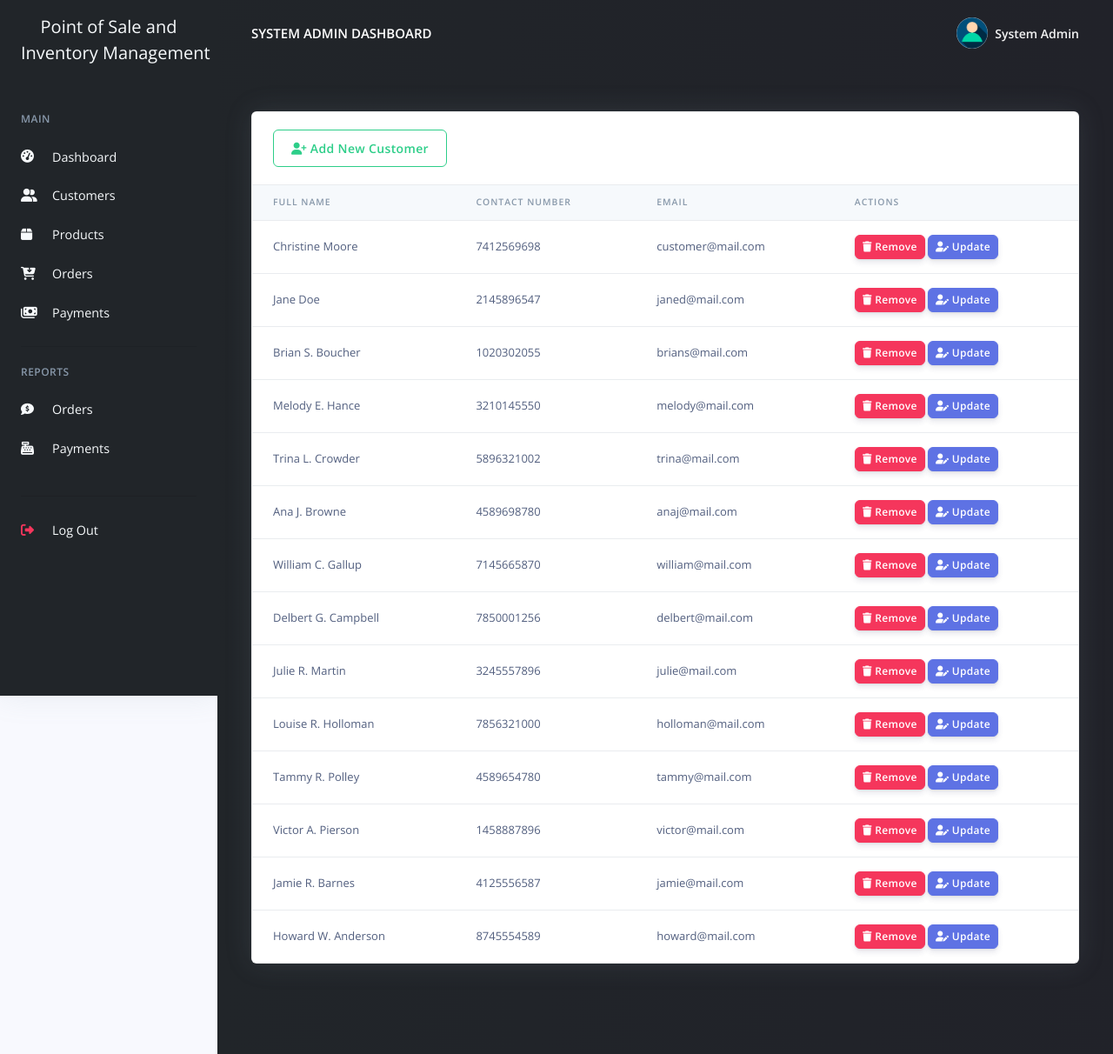
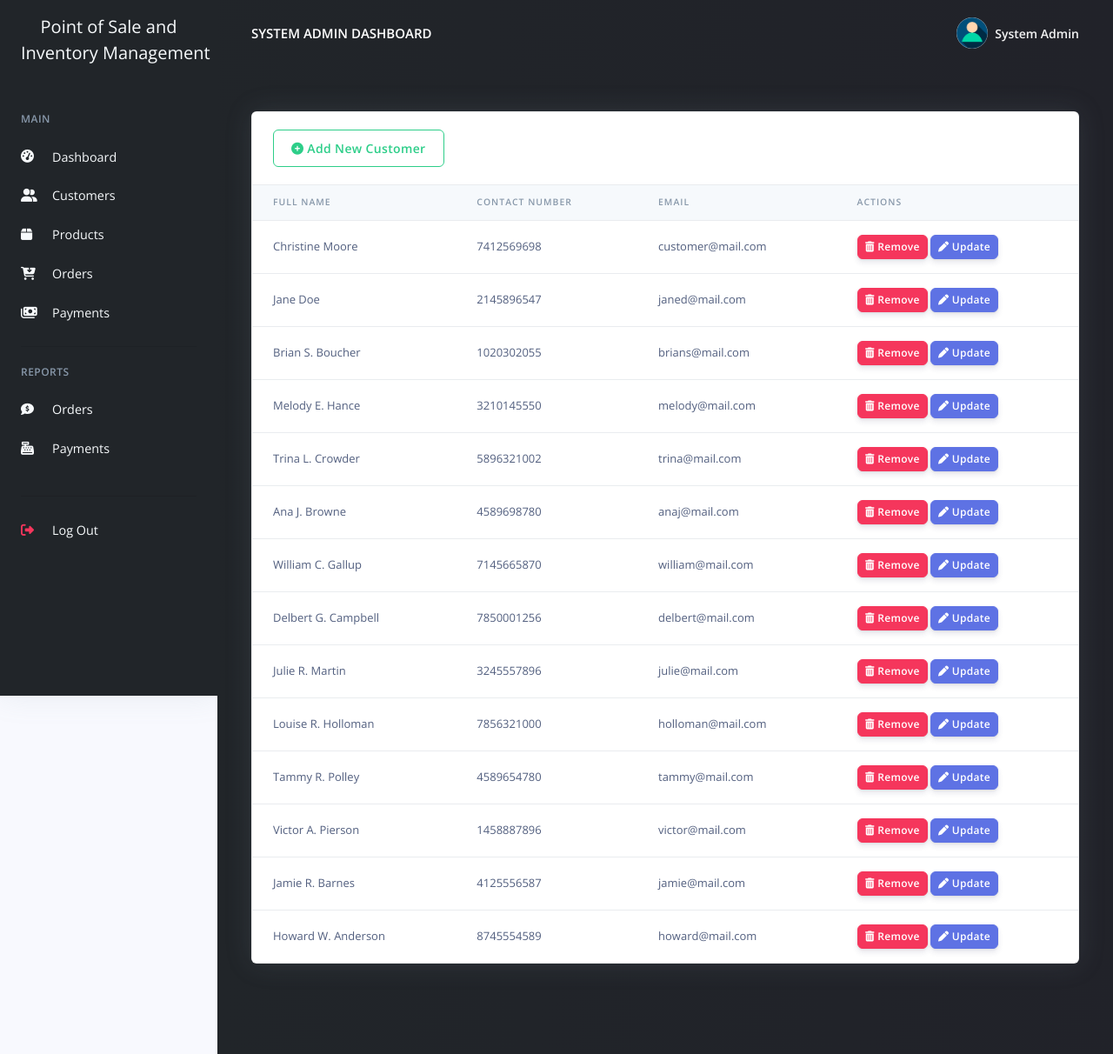
Before and after one commit to echjiy/project-oop-possystem, a PHP site: page /pos/admin/customes.php in a window 1280 px wide. Shown: the whole page at 87% size. Run offline with PHP 8.4, Linux system fonts and the light colour scheme; a user stored in the database is signed in; data comes from the database, SQL or seed files in the repository; some libraries are stand-ins or nearby versions.

Commit message:
modified:   pos/admin/customes.php 	modified:   pos/admin/dashboard.php 	modified:   pos/admin/payments.php 	modified:   pos/admin/products.php 	modified:   pos/customer/dashboard.php 	modified:   pos/customer/payments.php

```diff
--- a/pos/admin/customes.php
+++ b/pos/admin/customes.php
@@ -47,7 +47,7 @@ require_once('partials/_head.php');
           <div class="card shadow">
             <div class="card-header border-0">
               <a href="add_customer.php" class="btn btn-outline-success">
-                <i class="fas fa-user-plus"></i>
+                <i class="fa-solid fa-circle-plus"></i>
                 Add New Customer
               </a>
             </div>
@@ -76,14 +76,14 @@ require_once('partials/_head.php');
                       <td>
                         <a href="customes.php?delete=<?php echo $cust->customer_id; ?>">
                           <button class="btn btn-sm btn-danger">
-                            <i class="fas fa-trash"></i>
+                            <i class="fa-solid fa-trash-can"></i>
                             Remove
                           </button>
                         </a>
 
                         <a href="update_customer.php?update=<?php echo $cust->customer_id; ?>">
                           <button class="btn btn-sm btn-primary">
-                            <i class="fas fa-user-edit"></i>
+                            <i class="fa-solid fa-pen"></i>
                             Update
                           </button>
                         </a>
--- a/pos/admin/dashboard.php
+++ b/pos/admin/dashboard.php
@@ -110,7 +110,7 @@ require_once('partials/_analytics.php');
                   <h3 class="mb-0">Recent Orders</h3>
                 </div>
                 <div class="col text-right">
-                  <a href="orders_reports.php" class="btn btn-sm btn-dark">See all</a>
+                  <a href="orders_reports.php" class="btn btn-sm btn-dark"><i class="fa-solid fa-eye"></i> See all</a>
                 </div>
               </div>
             </div>
@@ -170,7 +170,7 @@ require_once('partials/_analytics.php');
                   <h3 class="mb-0">Recent Payments</h3>
                 </div>
                 <div class="col text-right">
-                  <a href="payments_reports.php" class="btn btn-sm btn-dark">See all</a>
+                  <a href="payments_reports.php" class="btn btn-sm btn-dark"><i class="fa-solid fa-eye"></i> See all</a>
                 </div>
               </div>
             </div>
--- a/pos/admin/payments.php
+++ b/pos/admin/payments.php
@@ -47,7 +47,7 @@ require_once('partials/_head.php');
                     <div class="card shadow">
                         <div class="card-header border-0">
                             <a href="orders.php" class="btn btn-outline-success">
-                                <i class="fas fa-plus"></i> <i class="fas fa-utensils"></i>
+                                <i class="fa-solid fa-circle-plus"></i>
                                 Make A New Order
                             </a>
                         </div>
--- a/pos/admin/products.php
+++ b/pos/admin/products.php
@@ -47,7 +47,7 @@ require_once('partials/_head.php');
           <div class="card shadow">
             <div class="card-header border-0">
               <a href="add_product.php" class="btn btn-outline-success">
-                <i class="fas fa-utensils"></i>
+                <i class="fa-solid fa-circle-plus"></i>
                 Add New Product
               </a>
             </div>
@@ -87,14 +87,14 @@ require_once('partials/_head.php');
                       <td>
                         <a href="products.php?delete=<?php echo $prod->prod_id; ?>">
                           <button class="btn btn-sm btn-danger">
-                            <i class="fas fa-trash"></i>
+                            <i class="fa-solid fa-trash-can"></i>
                             Delete
                           </button>
                         </a>
 
                         <a href="update_product.php?update=<?php echo $prod->prod_id; ?>">
                           <button class="btn btn-sm btn-primary">
-                            <i class="fas fa-edit"></i>
+                            <i class="fa-solid fa-pen"></i>
                             Update
                           </button>
                         </a>
--- a/pos/customer/dashboard.php
+++ b/pos/customer/dashboard.php
@@ -98,7 +98,7 @@ require_once('partials/_analytics.php');
                   <h3 class="mb-0">Recent Orders</h3>
                 </div>
                 <div class="col text-right">
-                  <a href="orders_reports.php" class="btn btn-sm btn-primary">See all</a>
+                  <a href="orders_reports.php" class="btn btn-sm btn-primary"><i class="fa-solid fa-eye"></i> See all</a>
                 </div>
               </div>
             </div>
@@ -159,7 +159,7 @@ require_once('partials/_analytics.php');
                   <h3 class="mb-0">My Recent Payments</h3>
                 </div>
                 <div class="col text-right">
-                  <a href="payments_reports.php" class="btn btn-sm btn-primary">See all</a>
+                  <a href="payments_reports.php" class="btn btn-sm btn-primary"><i class="fa-solid fa-eye"></i> See all</a>
                 </div>
               </div>
             </div>
--- a/pos/customer/payments.php
+++ b/pos/customer/payments.php
@@ -47,7 +47,7 @@ require_once('partials/_head.php');
                     <div class="card shadow">
                         <div class="card-header border-0">
                             <a href="orders.php" class="btn btn-outline-success">
-                                <i class="fas fa-plus"></i> <i class="fas fa-utensils"></i>
+                                <i class="fa-solid fa-circle-plus"></i>
                                 Make A New Order
                             </a>
                         </div>
```
